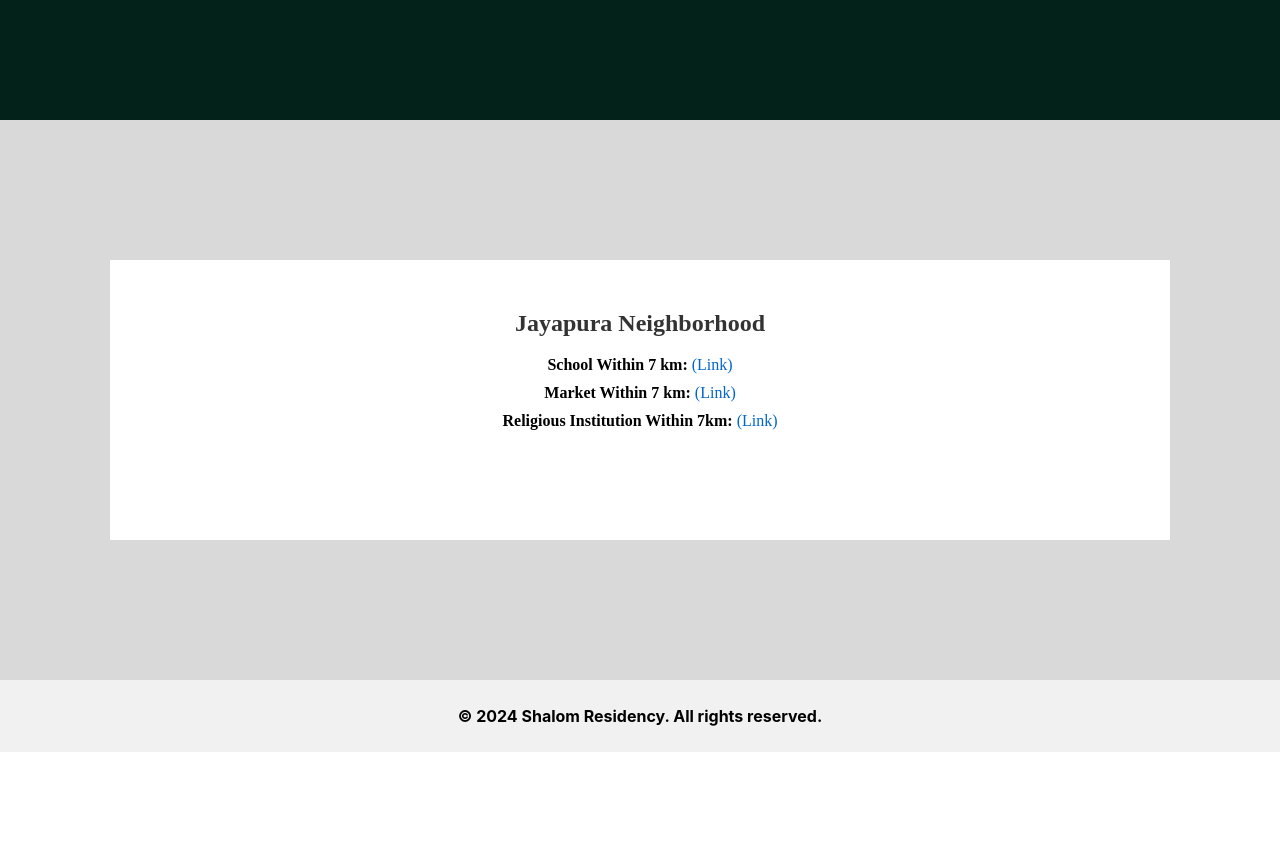
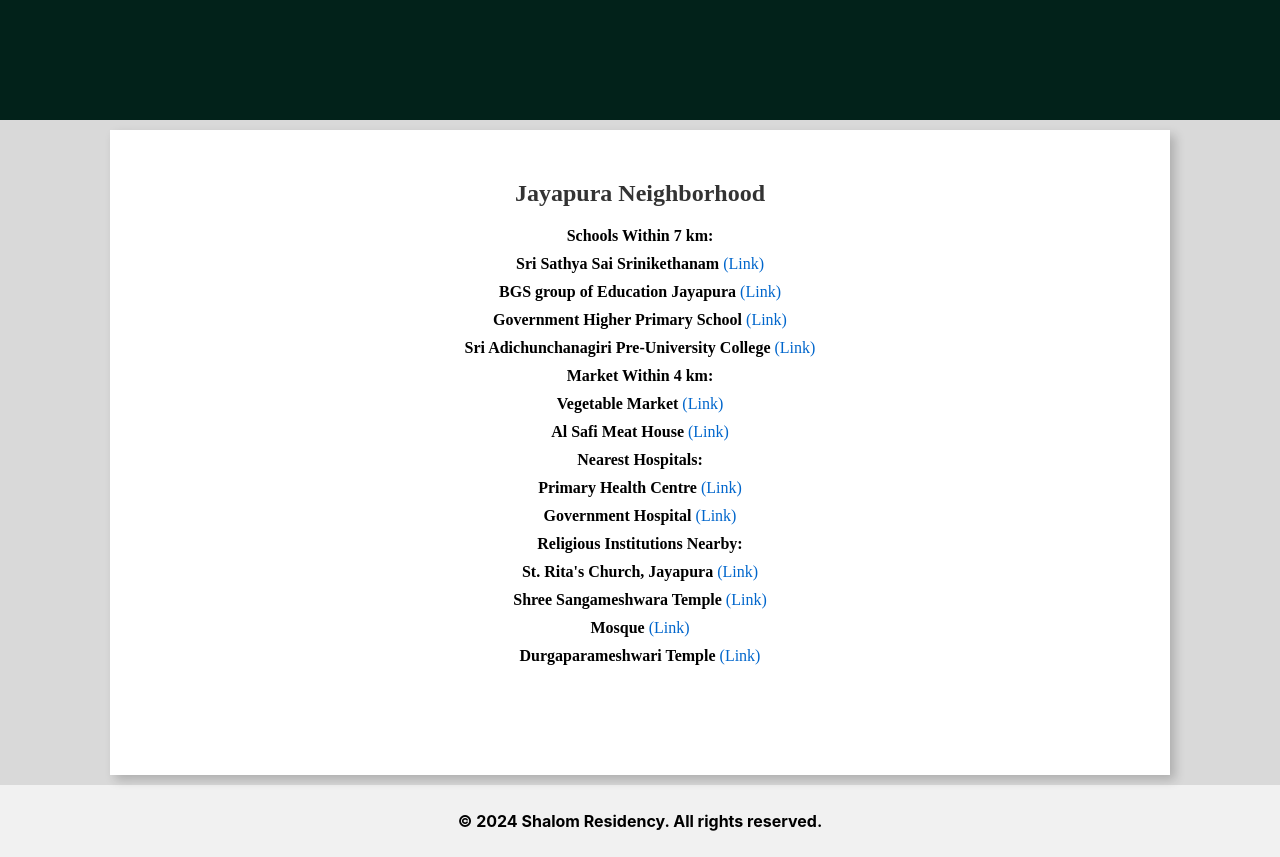
Before and after one commit to austin-pereira/shalom_estates, a React (Create React App) app in the folder front-end/: page /tour in a window 1280 px wide. Shown: the part 760-1617 px from the top of the page. Before the commit the page ends 1512 px from the top, so only its background shows below. Built offline with nearby package versions, Linux system fonts and the light colour scheme; a web font is replaced by a local one.

Commit message:
finished

```diff
--- a/front-end/src/pages/Tour.js
+++ b/front-end/src/pages/Tour.js
@@ -62,14 +62,23 @@ const Container = styled.div`
 
 // Styling for the box that contains the neighborhood information
 const InfoBox = styled.div`
-  width: 80%; // Increased width
-  max-width: 1000px; // Ensure it doesn't get too wide on large screens
+  width: 80%;
+  max-width: 1000px;
   background-color: #fff;
+  padding: 30px;
+  padding-bottom: 100px; /* Adjust for more/less shadow space */
+  margin: 10px;
+  text-align: center;
 
-  padding: 30px;
-  padding-bottom: 100px;
-  margin: 10px;
-  text-align: center; // Center the text inside the box
+  /* Border Styles */
+
+  box-shadow: 5px 5px 10px rgba(0, 0, 0, 0.2); /* Initial subtle shadow */
+
+  /* Hover Effect */
+  &:hover {
+    box-shadow: 10px 10px 20px rgba(0, 0, 0, 0.3); /* Increased shadow on hover */
+    transform: translateY(-3px); /* Slight lift on hover */
+  }
 `;
 
 const Title = styled.h2`
@@ -80,6 +89,10 @@ const Title = styled.h2`
 const Item = styled.div`
     font-family: 'Jomolhari', serif;
     margin: 10px 0;
+
+    font-weight: ${props => props.isTitle ? 'bold' : 'normal'};
+    /* Apply style only if the Item has the section-title class AND contains a colon */
+
 `;
 
 const Link = styled.a`
@@ -93,6 +106,8 @@ const Link = styled.a`
 
   }
 `;
+
+
 
 const TourBookingForm = ({ places }) => {
   const [formData, setFormData] = useState({
@@ -190,15 +205,60 @@ const TourBookingForm = ({ places }) => {
     <Container>
       <InfoBox>
         <Title>Jayapura Neighborhood</Title>
-        <Item>
-          <strong>School Within 7 km:</strong> <Link href="https://www.google.com/maps/place/BGS+GROUP+OF+EDUCATION+INSTITUTION+JAYAPURA/@13.4022435,75.3689808,17z/data=!3m1!4b1!4m6!3m5!1s0x3bbb3fc038ea1ffd:0x236e25bbe69dea2e!8m2!3d13.4022435!4d75.3715557!16s%2Fg%2F11j4pxb_gg?authuser=0&entry=ttu" target="_blank">(Link)</Link>
+        <Item className="section-title" isTitle={true}>
+          Schools Within 7 km:
         </Item>
         <Item>
-          <strong>Market Within 7 km:</strong> <Link href="https://www.google.com/maps/place/BGS+GROUP+OF+EDUCATION+INSTITUTION+JAYAPURA/@13.4022435,75.3689808,17z/data=!3m1!4b1!4m6!3m5!1s0x3bbb3fc038ea1ffd:0x236e25bbe69dea2e!8m2!3d13.4022435!4d75.3715557!16s%2Fg%2F11j4pxb_gg?authuser=0&entry=ttu" target="_blank">(Link)</Link>
+          <strong>Sri Sathya Sai Srinikethanam </strong> <Link href="https://maps.app.goo.gl/dmtRQHghigom2tg9A" target="_blank">(Link)</Link>
         </Item>
         <Item>
-          <strong>Religious Institution Within 7km:</strong> <Link href="https://www.google.com/maps/place/BGS+GROUP+OF+EDUCATION+INSTITUTION+JAYAPURA/@13.4022435,75.3689808,17z/data=!3m1!4b1!4m6!3m5!1s0x3bbb3fc038ea1ffd:0x236e25bbe69dea2e!8m2!3d13.4022435!4d75.3715557!16s%2Fg%2F11j4pxb_gg?authuser=0&entry=ttu" target="_blank">(Link)</Link>
+          <strong>BGS group of Education Jayapura </strong> <Link href="https://www.google.com/maps/place/BGS+GROUP+OF+EDUCATION+INSTITUTION+JAYAPURA/@13.4022435,75.3689808,17z/data=!3m1!4b1!4m6!3m5!1s0x3bbb3fc038ea1ffd:0x236e25bbe69dea2e!8m2!3d13.4022435!4d75.3715557!16s%2Fg%2F11j4pxb_gg?authuser=0&entry=ttu" target="_blank">(Link)</Link>
         </Item>
+        <Item>
+          <strong>Government Higher Primary School </strong> <Link href="https://maps.app.goo.gl/4DUanT9DR6rfB2Mt7" target="_blank">(Link)</Link>
+        </Item>
+        <Item>
+          <strong>Sri Adichunchanagiri Pre-University College </strong> <Link href="https://maps.app.goo.gl/V9mxqQG1ZhfQmv1HA" target="_blank">(Link)</Link>
+        </Item>
+        <Item className="section-title" isTitle={true}>
+          Market Within 4 km:
+        </Item>
+        <Item>
+          <strong>Vegetable Market </strong> <Link href="https://maps.app.goo.gl/VZpP48CENPvAVNBX7" target="_blank">(Link)</Link>
+        </Item>
+        <Item>
+          <strong>Al Safi Meat House </strong> <Link href="https://maps.app.goo.gl/VZpP48CENPvAVNBX7" target="_blank">(Link)</Link>
+        </Item>
+
+
+        <Item className="section-title" isTitle={true}>
+        Nearest Hospitals:
+        </Item>
+        <Item>
+          <strong>Primary Health Centre </strong>  <Link href="https://maps.app.goo.gl/G34oJVmELQL1hnhT7" target="_blank">(Link)</Link>
+        </Item>
+        <Item>
+          <strong>Government Hospital </strong> <Link href="https://maps.app.goo.gl/Ef5BGJNUBhNaAnGp7" target="_blank">(Link)</Link>
+        </Item>
+
+        <Item className="section-title" isTitle={true}>
+        Religious Institutions Nearby:
+        </Item>
+
+        <Item>
+        <strong>St. Rita's Church, Jayapura </strong><Link href="https://maps.app.goo.gl/MPSWD6HcVzmWR3gKA" target="_blank">(Link)</Link>
+        </Item>
+        <Item>
+        <strong>Shree Sangameshwara Temple </strong><Link href="https://maps.app.goo.gl/HciuovCUcv41RrYd6" target="_blank">(Link)</Link>
+        </Item>
+        <Item>
+        <strong>Mosque </strong><Link href="https://maps.app.goo.gl/NT9mGGENrgU5ottn9" target="_blank">(Link)</Link>
+        </Item>
+        <Item>
+        <strong>Durgaparameshwari Temple </strong><Link href="https://maps.app.goo.gl/qmE5sZBxzg8mdPan7" target="_blank">(Link)</Link>
+        </Item>
+
+
       </InfoBox>
     </Container>
 
```
